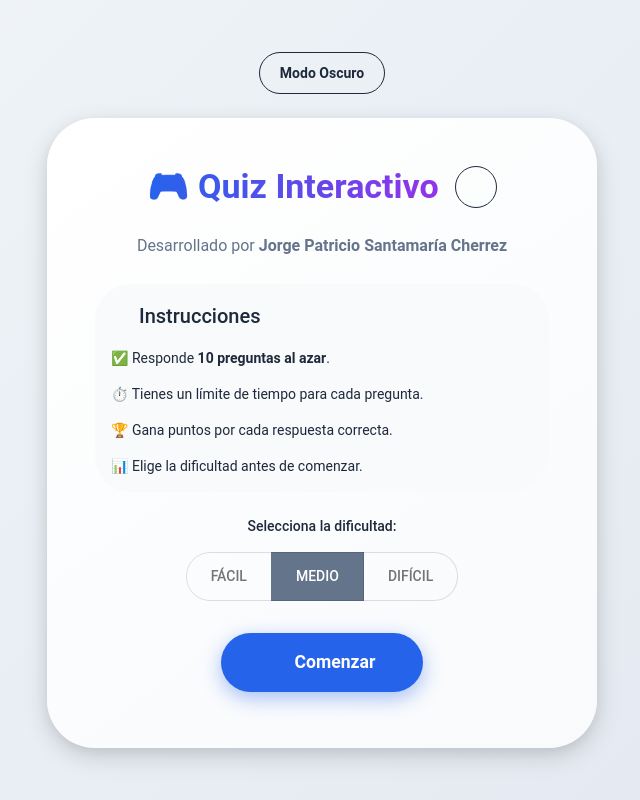
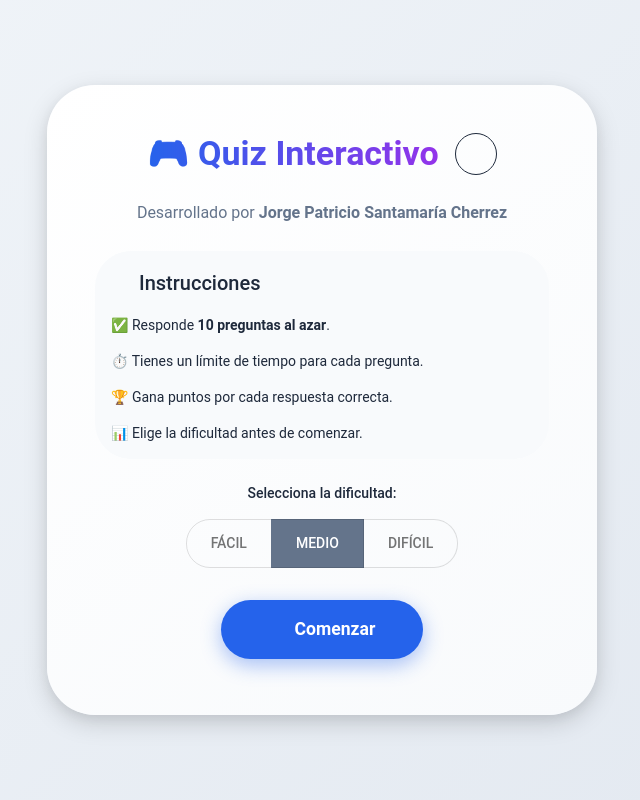
Before and after one commit to Patogol35/QuizEducativo, a React (Vite) app: page / in a window 1280 px wide. Shown: the whole page, without its empty margins (318-958 px from the left). Built offline with nearby package versions, Linux system fonts and the light colour scheme; some icons are missing.

Commit message:
Update App.jsx

```diff
--- a/src/App.jsx
+++ b/src/App.jsx
@@ -1,8 +1,5 @@
 import { useState, useEffect, useMemo } from "react";
-import { ThemeProvider, createTheme, CssBaseline, Box, Button } from "@mui/material";
-
-import DarkModeIcon from "@mui/icons-material/DarkMode";
-import LightModeIcon from "@mui/icons-material/LightMode";
+import { ThemeProvider, createTheme, CssBaseline, Box } from "@mui/material";
 
 import WelcomeScreen from "./components/WelcomeScreen";
 import QuestionCard from "./components/QuestionCard";
@@ -31,7 +28,8 @@ export default function App() {
   useEffect(() => localStorage.setItem("darkMode", darkMode), [darkMode]);
   useEffect(() => localStorage.setItem("difficulty", difficulty), [difficulty]);
 
-  const theme = useMemo(() =>
+  const theme = useMemo(
+    () =>
       createTheme({
         palette: {
           mode: darkMode ? "dark" : "light",
@@ -41,16 +39,18 @@ export default function App() {
           error: { main: "#dc2626" },
           background: {
             default: darkMode ? "#0f172a" : "#f1f5f9",
-          paper: darkMode ? "#1e293b" : "#ffffff"
+            paper: darkMode ? "#1e293b" : "#ffffff",
           },
           text: {
             primary: darkMode ? "#f1f5f9" : "#1e293b",
-          secondary: darkMode ? "#94a3b8" : "#64748b"
-        }
+            secondary: darkMode ? "#94a3b8" : "#64748b",
+          },
         },
         typography: { fontFamily: "Roboto, sans-serif" },
-      shape: { borderRadius: 12 }
-    }), [darkMode]);
+        shape: { borderRadius: 12 },
+      }),
+    [darkMode]
+  );
 
   const maxTime = difficulty === "easy" ? 15 : difficulty === "hard" ? 5 : 10;
 
@@ -68,11 +68,11 @@ export default function App() {
   const handleAnswerWithFeedback = (option) => {
     if (!gameQuestions[current]) return;
     setSelected(option);
-    if (option === gameQuestions[current].answer) setScore(prev => prev + 1);
+    if (option === gameQuestions[current].answer) setScore((prev) => prev + 1);
 
     setTimeout(() => {
       if (current + 1 < gameQuestions.length) {
-        setCurrent(prev => prev + 1);
+        setCurrent((prev) => prev + 1);
         setTimeLeft(maxTime);
         setSelected(null);
       } else setFinished(true);
@@ -81,8 +81,11 @@ export default function App() {
 
   useEffect(() => {
     if (finished || welcome) return;
-    if (timeLeft === 0) { handleAnswerWithFeedback(""); return; }
-    const timer = setInterval(() => setTimeLeft(prev => prev - 1), 1000);
+    if (timeLeft === 0) {
+      handleAnswerWithFeedback("");
+      return;
+    }
+    const timer = setInterval(() => setTimeLeft((prev) => prev - 1), 1000);
     return () => clearInterval(timer);
   }, [timeLeft, finished, welcome]);
 
@@ -113,30 +116,14 @@ export default function App() {
           gap: 3,
         }}
       >
-        {/* Toggle Modo Oscuro / Claro */}
-        <Button
-          variant="outlined"
-          onClick={() => setDarkMode(prev => !prev)}
-          sx={{
-            textTransform: "none",
-            borderRadius: 3,
-            px: 2.5,
-            py: 1,
-            fontWeight: "bold",
-            color: darkMode ? "#f1f5f9" : "#1e293b",
-            borderColor: darkMode ? "#f1f5f9" : "#1e293b",
-            "&:hover": {
-              backgroundColor: darkMode ? "rgba(241,245,249,0.1)" : "rgba(30,23,43,0.05)",
-              borderColor: darkMode ? "#f1f5f9" : "#1e293b",
-            },
-          }}
-        >
-          {darkMode ? "Modo Claro" : "Modo Oscuro"}
-        </Button>
-
-        {/* Pantallas */}
         {welcome ? (
-          <WelcomeScreen onStart={handleStart} setDifficulty={setDifficulty} difficulty={difficulty} />
+          <WelcomeScreen
+            onStart={handleStart}
+            setDifficulty={setDifficulty}
+            difficulty={difficulty}
+            darkMode={darkMode}
+            toggleDarkMode={() => setDarkMode((prev) => !prev)}
+          />
         ) : !finished ? (
           <QuestionCard
             question={gameQuestions[current]}
```
Lines whose indentation alone changed are shown as unchanged.
